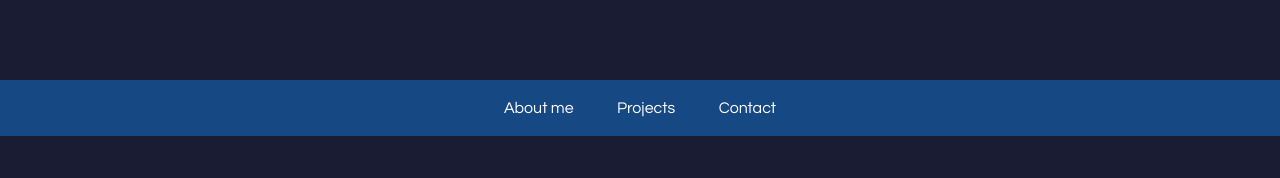
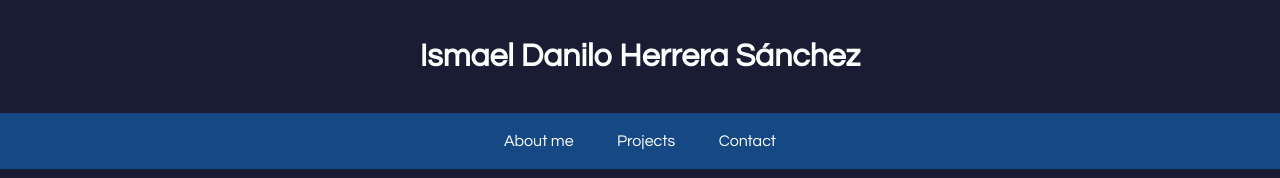
Before and after one commit to iDanilohs/iDainlohs, a plain HTML site: page index.html in a window 1280 px wide. Shown: the top 178 px of the page. Drawn offline with nearby package versions, Linux system fonts and the light colour scheme.

Commit message:
I removed decoration to the name

```diff
--- a/index.html
+++ b/index.html
@@ -15,7 +15,7 @@
 </head>
 <body>
     <header>
-        <h1> <Ismael Danilo Herrera Sánchez/> </h1>
+        <h1>Ismael Danilo Herrera Sánchez</h1>
     </header>
 
     <nav>
```
